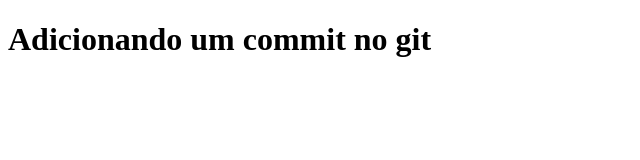
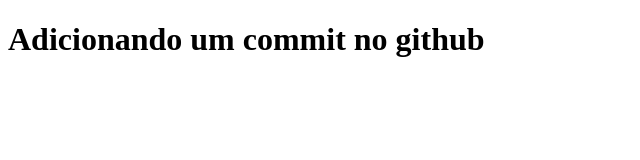
Before and after one commit to samuel7417/Teste, a plain HTML site: page index.html in a window 1280 px wide. Shown: the whole page, without its empty margins (0-640 px from the left). Drawn offline with Linux system fonts and the light colour scheme.

Commit message:
testando github

```diff
--- a/index.html
+++ b/index.html
@@ -8,7 +8,7 @@
 </head>
 <body>
     <h1>
-        Adicionando um commit no git
+        Adicionando um commit no github
     </h1>
 </body>
 </html>
```
